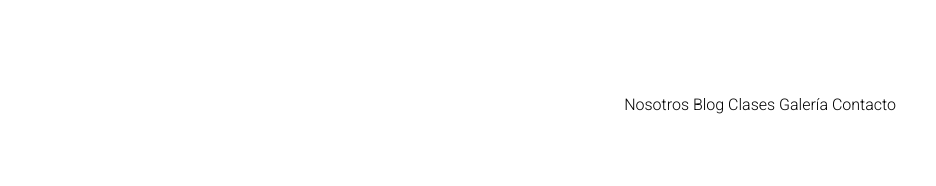
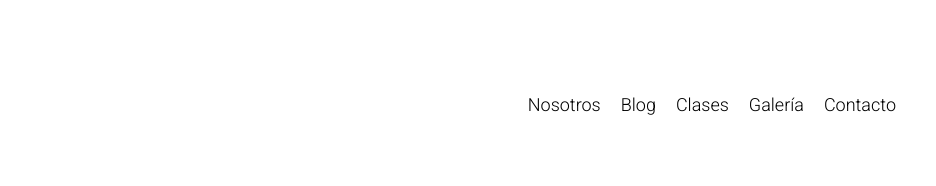
Before and after one commit to ManuUSS/cooking-school, a website: page index.html in a window 1280 px wide. Shown: the full height of the page, 344-1280 px from the left. Drawn offline with nearby package versions, Linux system fonts and the light colour scheme; files that its build step writes are made by us from their sources; files whose address does not match are found by name.

Commit message:
fix: nav-link font size scss

```diff
--- a/src/scss/app.scss
+++ b/src/scss/app.scss
@@ -1,2 +1,3 @@
 @use 'base';
 @use 'content/header';
+@use 'content/nav';
--- a/src/scss/content/nav/_nav.scss
+++ b/src/scss/content/nav/_nav.scss
@@ -12,7 +12,7 @@
     }
 
     &__link {
-        font-size: 2.4rem;
+        font-size: 1.8rem;
         margin-bottom: 2rem;
 
         &:last-of-type {
```
